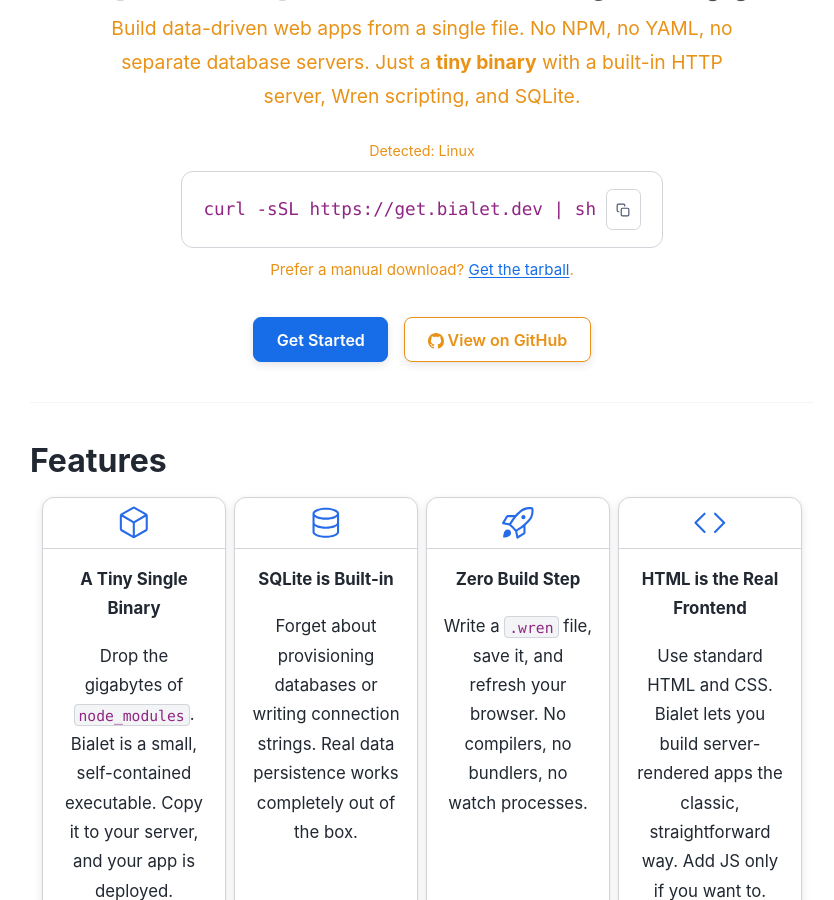
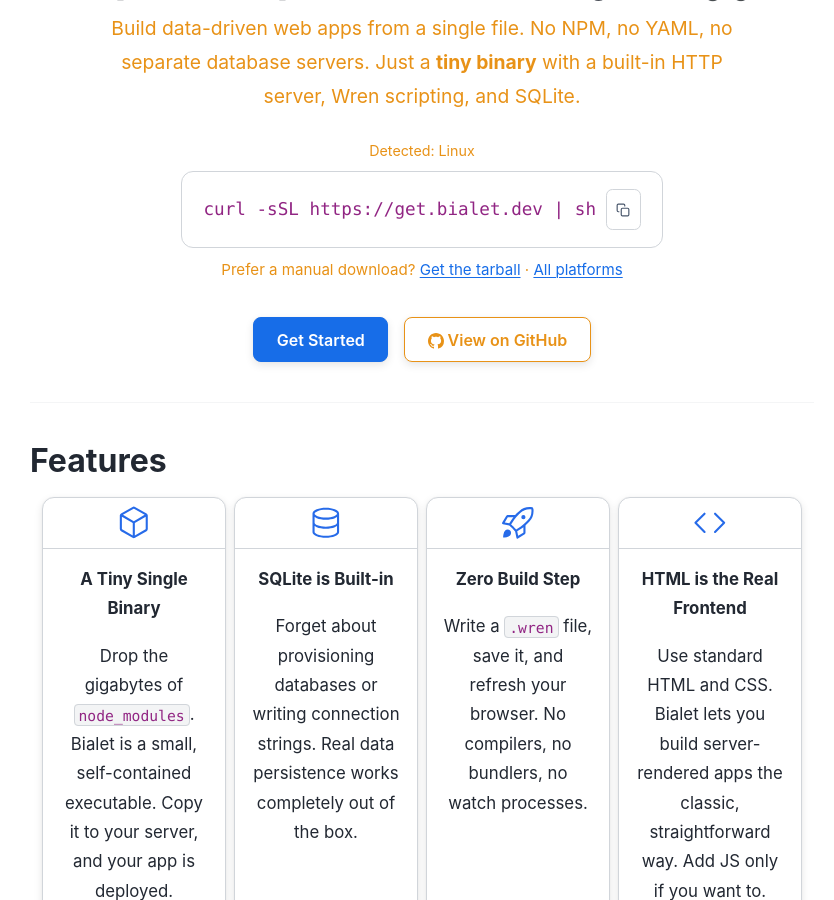
Before and after one commit to bialet/bialet, a Sphinx documentation site: the page built from docs/index.rst, in a window 1280 px wide and 900 px high, scrolled down 388 px. Shown: the whole window, without its empty margins (218-1052 px from the left). Built offline with Sphinx 7.4.7 and the Sphinx Book theme 1.1.4, drawn with Linux system fonts in a browser that asks for light colours.

Commit message:
docs: add 'See all platforms' link to every OS variant in download section

```diff
--- a/docs/index.rst
+++ b/docs/index.rst
@@ -32,7 +32,7 @@
          </button>
        </div>
        <p style="margin-top: 0.6em; font-size: 0.9em; color: var(--sd-color-secondary)">
-         Prefer a manual download? <a href="https://github.com/bialet/bialet/releases">Get the tarball</a>.
+         Prefer a manual download? <a href="https://github.com/bialet/bialet/releases">Get the tarball</a> &middot; <a href="installation.html">All platforms</a>
        </p>
      </div>
 
@@ -43,7 +43,8 @@
          Download for Windows (.zip)
        </a>
        <p style="margin-top: 0.6em; font-size: 0.9em; color: var(--sd-color-secondary)">
-         Zero installation required. Just extract and run.
+         Zero installation required. Just extract and run.<br/>
+         <a href="installation.html">See all platforms</a>
        </p>
      </div>
 
```
